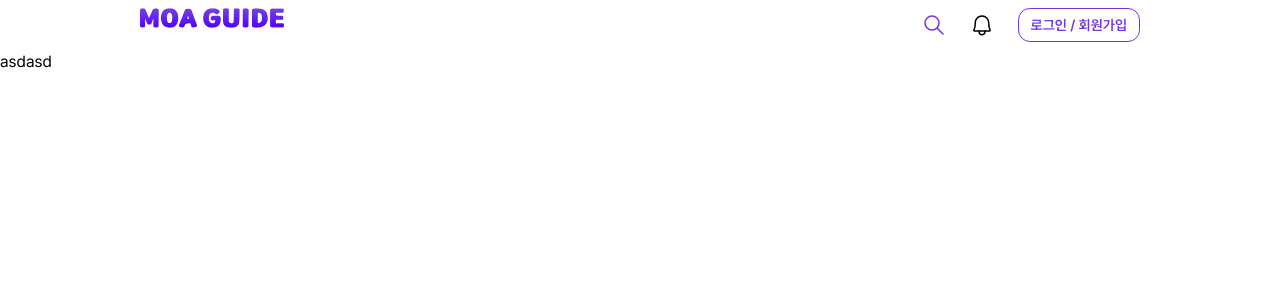
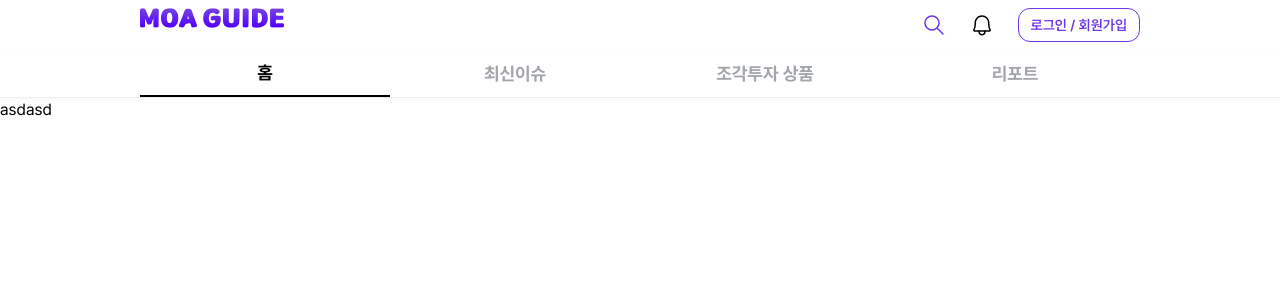
Before and after one commit to Moaguide-develop/moaguide_front, a Next.js app: page /test in a window 1280 px wide. Shown: the top 300 px of the page. Built offline with nearby package versions, Linux system fonts and the light colour scheme.

Commit message:
feat: nav바 레이아웃 제작 완료

```diff
--- a/src/app/test/page.tsx
+++ b/src/app/test/page.tsx
@@ -1,13 +1,13 @@
-import React from 'react'
+import Navbar from "@/components/common/Navbar";
+import React from "react";
 
 const Testpage = () => {
   return (
     <div>
-      <div>
-        asdasd
-      </div>
+      <Navbar />
+      <div>asdasd</div>
     </div>
-  )
-}
+  );
+};
 
-export default Testpage
+export default Testpage;
--- /dev/null
+++ b/src/components/common/Navbar.tsx
@@ -0,0 +1,47 @@
+"use client";
+import { useNavStore } from "@/store/nav.store";
+import React from "react";
+
+const Navbar = () => {
+  const { currentNav, setCurrentNav } = useNavStore();
+  return (
+    <div className="shadow-custom-light border-b border-gray100">
+      <div className="max-w-[1000px] mx-auto flex items-center">
+        <div
+          onClick={() => setCurrentNav("home")}
+          className={`px-4 py-3 flex-1 flex justify-center items-center cursor-pointer text-heading4
+        ${currentNav === "home" ? " text-black border-b-[2px] border-black" : "text-gray300"}
+        `}
+        >
+          홈
+        </div>
+        <div
+          onClick={() => setCurrentNav("new_issue")}
+          className={`px-4 py-3 flex-1 flex justify-center items-center cursor-pointer text-heading4
+        ${currentNav === "new_issue" ? " text-black border-b-[2px] border-black" : "text-gray300"}
+        `}
+        >
+          최신이슈
+        </div>
+        <div
+          onClick={() => setCurrentNav("item")}
+          className={`px-4 py-3 flex-1 flex justify-center items-center cursor-pointer text-heading4
+        ${currentNav === "item" ? " text-black border-b-[2px] border-black" : "text-gray300"}
+        `}
+        >
+          조각투자 상품
+        </div>
+        <div
+          onClick={() => setCurrentNav("report")}
+          className={`px-4 py-3 flex-1 flex justify-center items-center cursor-pointer text-heading4
+        ${currentNav === "report" ? " text-black border-b-[2px] border-black" : "text-gray300"}
+        `}
+        >
+          리포트
+        </div>
+      </div>
+    </div>
+  );
+};
+
+export default Navbar;
--- /dev/null
+++ b/src/store/nav.store.ts
@@ -0,0 +1,18 @@
+import { create } from "zustand";
+
+/**
+ * currentNav : home(홈), 최신이슈(new_issue), 조각투자 상품(item), 리포트(report)
+ */
+
+interface useNavStoreType {
+  currentNav: string;
+  setCurrentNav: (payload: string) => void;
+}
+
+export const useNavStore = create<useNavStoreType>((set) => ({
+  currentNav: "home",
+  setCurrentNav: (payload: string) =>
+    set(() => ({
+      currentNav: payload,
+    })),
+}));
--- a/tailwind.config.ts
+++ b/tailwind.config.ts
@@ -41,8 +41,8 @@ const config: Config = {
         gray600: "#343436",
         gray700: "#1E1E1E",
         black: "#000000",
-        normal:"#6F36E8",
-        light:"#01BA77",
+        normal: "#6F36E8",
+        light: "#01BA77",
 
         error: "#FF453A",
         success: "#0A84FF",
@@ -62,6 +62,9 @@ const config: Config = {
         xl: "1280px",
         "2xl": "1536px",
       },
+      boxShadow: {
+        "custom-light": "0px 2px 8px 0px rgba(95, 95, 95, 0.03)",
+      },
     },
   },
   plugins: [],
```
Also changed, not shown: package.json (+6 -5 lines), 1 other file (tests, documents, lock files or other folders).
